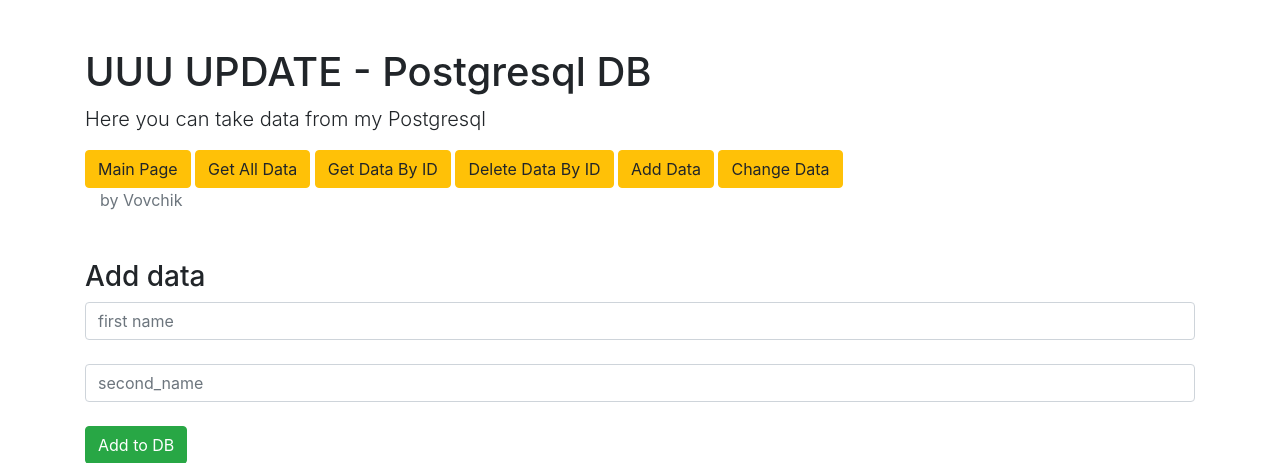
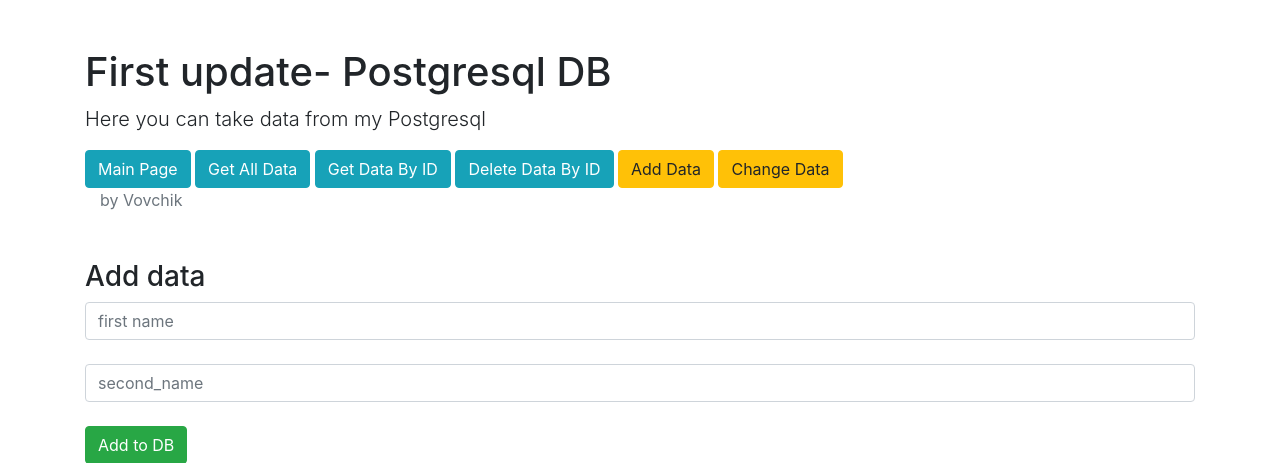
Before and after one commit to VolodymyrVolodymyrovych/devops_jooble, a Flask app: page /add-data in a window 1280 px wide. Shown: the top 463 px of the page. Run offline with Flask 2, Linux system fonts and the light colour scheme; some libraries are stand-ins or nearby versions.

Commit message:
First update

```diff
--- a/templates/base.html
+++ b/templates/base.html
@@ -58,17 +58,17 @@
 <!-- Begin page content -->
 <main class="flex-shrink-0">
   <div class="container">
-    <h1 class="mt-5">UUU UPDATE - Postgresql DB</h1>
+    <h1 class="mt-5">First update- Postgresql DB</h1>
     <p class="lead">Here you can take data from my Postgresql</p>
 
-    <a class="btn btn-warning" href="/">Main Page</a>
+    <a class="btn btn-info" href="/">Main Page</a>
 
-    <a class="btn btn-warning" href="users_all">Get All Data</a>
+    <a class="btn btn-info" href="users_all">Get All Data</a>
 
-    <a class="btn btn-warning" href="define-data">Get Data By ID</a>
+    <a class="btn btn-info" href="define-data">Get Data By ID</a>
     <a href="output-data.html"></a>
 
-    <a class="btn btn-warning" href="delete-data">Delete Data By ID</a>
+    <a class="btn btn-info" href="delete-data">Delete Data By ID</a>
     <a href="output-data.html"></a>
 
     <a class="btn btn-warning" href="add-data">Add Data</a>
```
